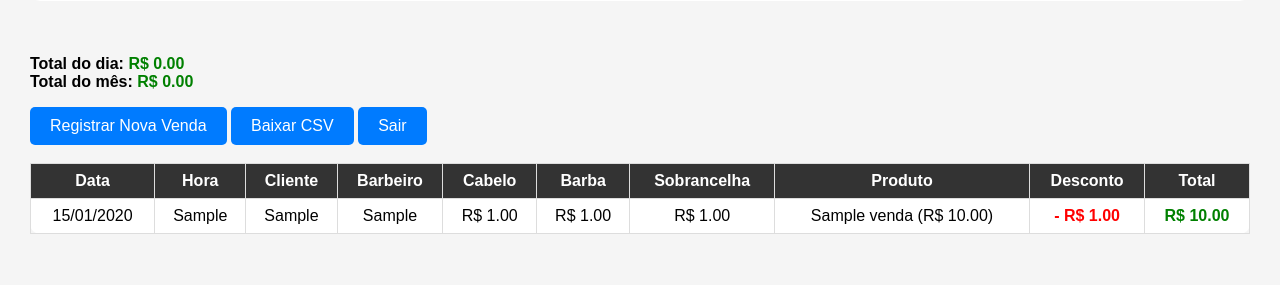
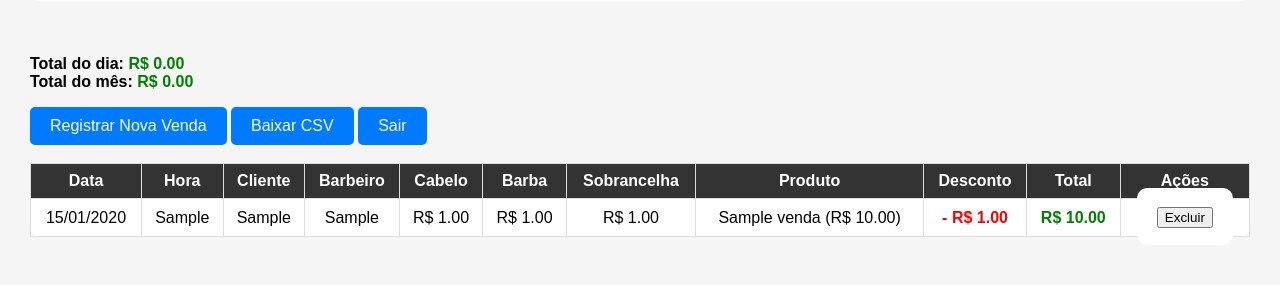
Before and after one commit to ghennsouza-wq/Barbearia, a Flask app: page /historico in a window 1280 px wide. Shown: the part 199-484 px from the top of the page. Run offline with Flask 3, Linux system fonts and the light colour scheme; the visitor is signed in with stand-in values (Sample User, id 1); tables that the repository leaves empty hold one stand-in row (values such as "Sample post"); some libraries are stand-ins or nearby versions.

Commit message:
Update historico.html

```diff
--- a/templates/historico.html
+++ b/templates/historico.html
@@ -57,6 +57,9 @@
         <th>Produto</th>
         <th>Desconto</th>
         <th>Total</th>
+        {% if tipo == "admin" %}
+          <th>Ações</th>
+        {% endif %}
     </tr>
 
     {% for v in vendas %}
@@ -80,6 +83,17 @@
 
         <td style="color:red; font-weight:bold;">- R$ {{ v.desconto }}</td>
         <td style="color:green; font-weight:bold;">R$ {{ v.total }}</td>
+
+        {% if tipo == "admin" %}
+        <td>
+          <form method="post"
+                action="/venda/{{ v.id }}/excluir?data_inicio={{ data_inicio }}&data_fim={{ data_fim }}"
+                onsubmit="return confirm('Tem certeza que deseja excluir esta venda?');"
+                style="display:inline;">
+            <button type="submit">Excluir</button>
+          </form>
+        </td>
+        {% endif %}
     </tr>
     {% endfor %}
 </table>
```
